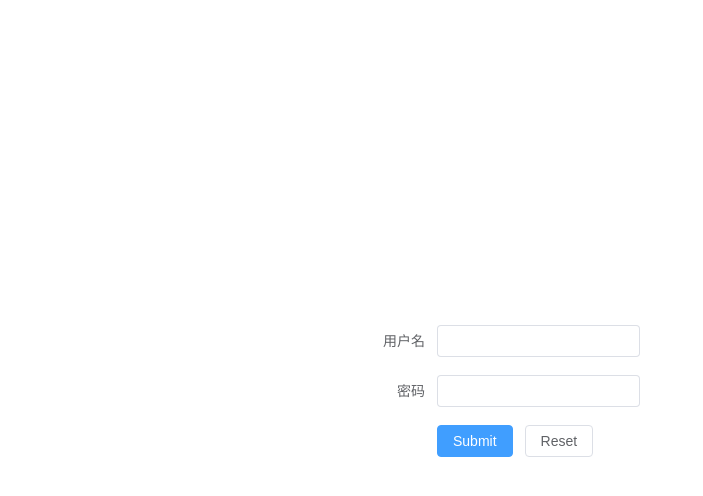
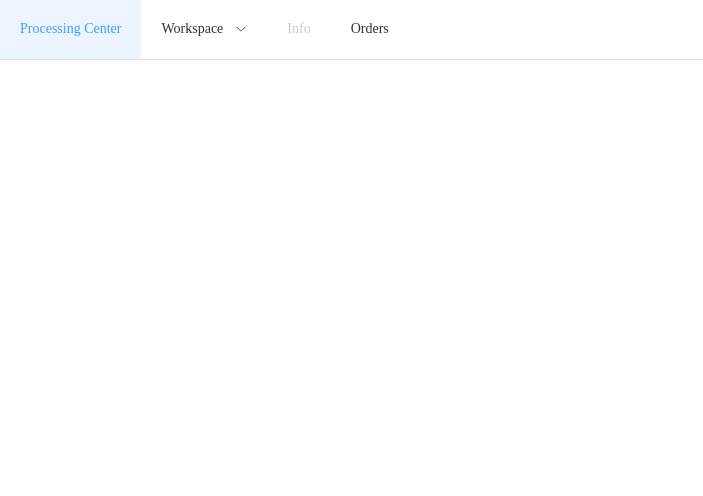
Before and after one commit to LanRochien/DSC, a Vue app in the folder client_side/: page /#/index in a window 1280 px wide. Shown: the top 496 px of the page, without its empty margins (0-703 px from the left). Built offline with nearby package versions, Linux system fonts and the light colour scheme.

Commit message:
删除了默认样式 配置了首页路由

```diff
--- a/client_side/index.html
+++ b/client_side/index.html
@@ -4,7 +4,7 @@
     <meta charset="UTF-8">
     <link rel="icon" href="/favicon.ico">
     <meta name="viewport" content="width=device-width, initial-scale=1.0">
-    <title>Vite App</title>
+    <title>家心糖——糖尿病人互助社区</title>
   </head>
   <body>
     <div id="app"></div>
--- a/client_side/package.json
+++ b/client_side/package.json
@@ -9,7 +9,8 @@
   },
   "dependencies": {
     "axios": "^1.4.0",
-    "vue": "^3.3.4"
+    "vue": "^3.3.4",
+    "vue-router": "^4.2.2"
   },
   "devDependencies": {
     "@duannx/vue-client-only": "^1.0.3",
--- a/client_side/src/App.vue
+++ b/client_side/src/App.vue
@@ -3,7 +3,7 @@ import Login from "@/components/LOGIN/login.vue";
 </script>
 
 <template>
-  <login/>
+  <router-view></router-view>
 
 
 </template>
--- a/client_side/src/assets/base.css
+++ /dev/null
@@ -1,73 +0,0 @@
-/* color palette from <https://github.com/vuejs/theme> */
-:root {
-  --vt-c-white: #ffffff;
-  --vt-c-white-soft: #f8f8f8;
-  --vt-c-white-mute: #f2f2f2;
-
-  --vt-c-black: #181818;
-  --vt-c-black-soft: #222222;
-  --vt-c-black-mute: #282828;
-
-  --vt-c-indigo: #2c3e50;
-
-  --vt-c-divider-light-1: rgba(60, 60, 60, 0.29);
-  --vt-c-divider-light-2: rgba(60, 60, 60, 0.12);
-  --vt-c-divider-dark-1: rgba(84, 84, 84, 0.65);
-  --vt-c-divider-dark-2: rgba(84, 84, 84, 0.48);
-
-  --vt-c-text-light-1: var(--vt-c-indigo);
-  --vt-c-text-light-2: rgba(60, 60, 60, 0.66);
-  --vt-c-text-dark-1: var(--vt-c-white);
-  --vt-c-text-dark-2: rgba(235, 235, 235, 0.64);
-}
-
-/* semantic color variables for this project */
-:root {
-  --color-background: var(--vt-c-white);
-  --color-background-soft: var(--vt-c-white-soft);
-  --color-background-mute: var(--vt-c-white-mute);
-
-  --color-border: var(--vt-c-divider-light-2);
-  --color-border-hover: var(--vt-c-divider-light-1);
-
-  --color-heading: var(--vt-c-text-light-1);
-  --color-text: var(--vt-c-text-light-1);
-
-  --section-gap: 160px;
-}
-
-@media (prefers-color-scheme: dark) {
-  :root {
-    --color-background: var(--vt-c-black);
-    --color-background-soft: var(--vt-c-black-soft);
-    --color-background-mute: var(--vt-c-black-mute);
-
-    --color-border: var(--vt-c-divider-dark-2);
-    --color-border-hover: var(--vt-c-divider-dark-1);
-
-    --color-heading: var(--vt-c-text-dark-1);
-    --color-text: var(--vt-c-text-dark-2);
-  }
-}
-
-*,
-*::before,
-*::after {
-  box-sizing: border-box;
-  margin: 0;
-  font-weight: normal;
-}
-
-body {
-  min-height: 100vh;
-  color: var(--color-text);
-  background: var(--color-background);
-  transition: color 0.5s, background-color 0.5s;
-  line-height: 1.6;
-  font-family: Inter, -apple-system, BlinkMacSystemFont, 'Segoe UI', Roboto, Oxygen, Ubuntu,
-    Cantarell, 'Fira Sans', 'Droid Sans', 'Helvetica Neue', sans-serif;
-  font-size: 15px;
-  text-rendering: optimizeLegibility;
-  -webkit-font-smoothing: antialiased;
-  -moz-osx-font-smoothing: grayscale;
-}
--- a/client_side/src/assets/main.css
+++ b/client_side/src/assets/main.css
@@ -1,35 +1,6 @@
-@import './base.css';
-
-#app {
-  max-width: 1280px;
-  margin: 0 auto;
-  padding: 2rem;
-
-  font-weight: normal;
+*{
+  margin: 0;
+  padding: 0;
+  list-style-type: none;
+  text-decoration: none;
 }
-
-a,
-.green {
-  text-decoration: none;
-  color: hsla(160, 100%, 37%, 1);
-  transition: 0.4s;
-}
-
-@media (hover: hover) {
-  a:hover {
-    background-color: hsla(160, 100%, 37%, 0.2);
-  }
-}
-
-@media (min-width: 1024px) {
-  body {
-    display: flex;
-    place-items: center;
-  }
-
-  #app {
-    display: grid;
-    grid-template-columns: 1fr 1fr;
-    padding: 0 2rem;
-  }
-}
--- /dev/null
+++ b/client_side/src/components/INDEX/index.vue
@@ -0,0 +1,31 @@
+<template>
+  <div class="menu">
+    <el-menu
+      :default-active="activeIndex"
+      class="el-menu-demo"
+      mode="horizontal"
+      @select="handleSelect"
+  >
+    <el-menu-item index="1">Processing Center</el-menu-item>
+    <el-sub-menu index="2">
+      <template #title>Workspace</template>
+      <el-menu-item index="2-1">item one</el-menu-item>
+      <el-menu-item index="2-2">item two</el-menu-item>
+      <el-menu-item index="2-3">item three</el-menu-item>
+      <el-sub-menu index="2-4">
+        <template #title>item four</template>
+        <el-menu-item index="2-4-1">item one</el-menu-item>
+        <el-menu-item index="2-4-2">item two</el-menu-item>
+        <el-menu-item index="2-4-3">item three</el-menu-item>
+      </el-sub-menu>
+    </el-sub-menu>
+    <el-menu-item index="3" disabled>Info</el-menu-item>
+    <el-menu-item index="4">Orders</el-menu-item>
+  </el-menu></div>
+</template>
+<script setup>
+</script>
+
+<style scoped>
+
+</style>
--- a/client_side/src/components/LOGIN/login.vue
+++ b/client_side/src/components/LOGIN/login.vue
@@ -24,6 +24,7 @@
       <el-button @click="resetForm(ruleFormRef)">Reset</el-button>
     </el-form-item>
   </el-form>
+
 </template>
 <script lang="ts" setup>
 import { reactive, ref } from 'vue'
@@ -82,3 +83,7 @@ const resetForm = (formEl: FormInstance | undefined) => {
 }
 
 </script>
+
+<style scoped>
+
+</style>
--- a/client_side/src/main.js
+++ b/client_side/src/main.js
@@ -3,7 +3,9 @@ import ElementPlus from 'element-plus'
 import 'element-plus/dist/index.css'
 import { createApp } from 'vue'
 import App from './App.vue'
+import router from '/src/router/index.js'
 const app=createApp(App)
 app.use(ElementPlus)
+app.use(router)
 app.config.globalProperties.$ElEMENT={size:'large'}
 app.mount('#app')
--- /dev/null
+++ b/client_side/src/router/index.js
@@ -0,0 +1,25 @@
+// vue路由配置
+// 项目路由文件
+import { createRouter,createWebHashHistory } from "vue-router";
+
+import LOGIN from "/src/components/LOGIN/login.vue"
+import INDEX from "/src/components/INDEX/index.vue"
+
+const routes=[
+    {
+        path:'/',
+        component:LOGIN
+    },
+    {
+        path:'/index',
+        component:INDEX
+    },
+]
+export default createRouter({
+    // 设置路由模式，设置每次加载新路由地址，页面位置顶部开始
+    history:createWebHashHistory(),
+    routes,
+    scrollBehavior(){
+        return {top:0}
+    }
+})
```
Also changed, not shown: 1 other file (tests, documents, lock files or other folders).
